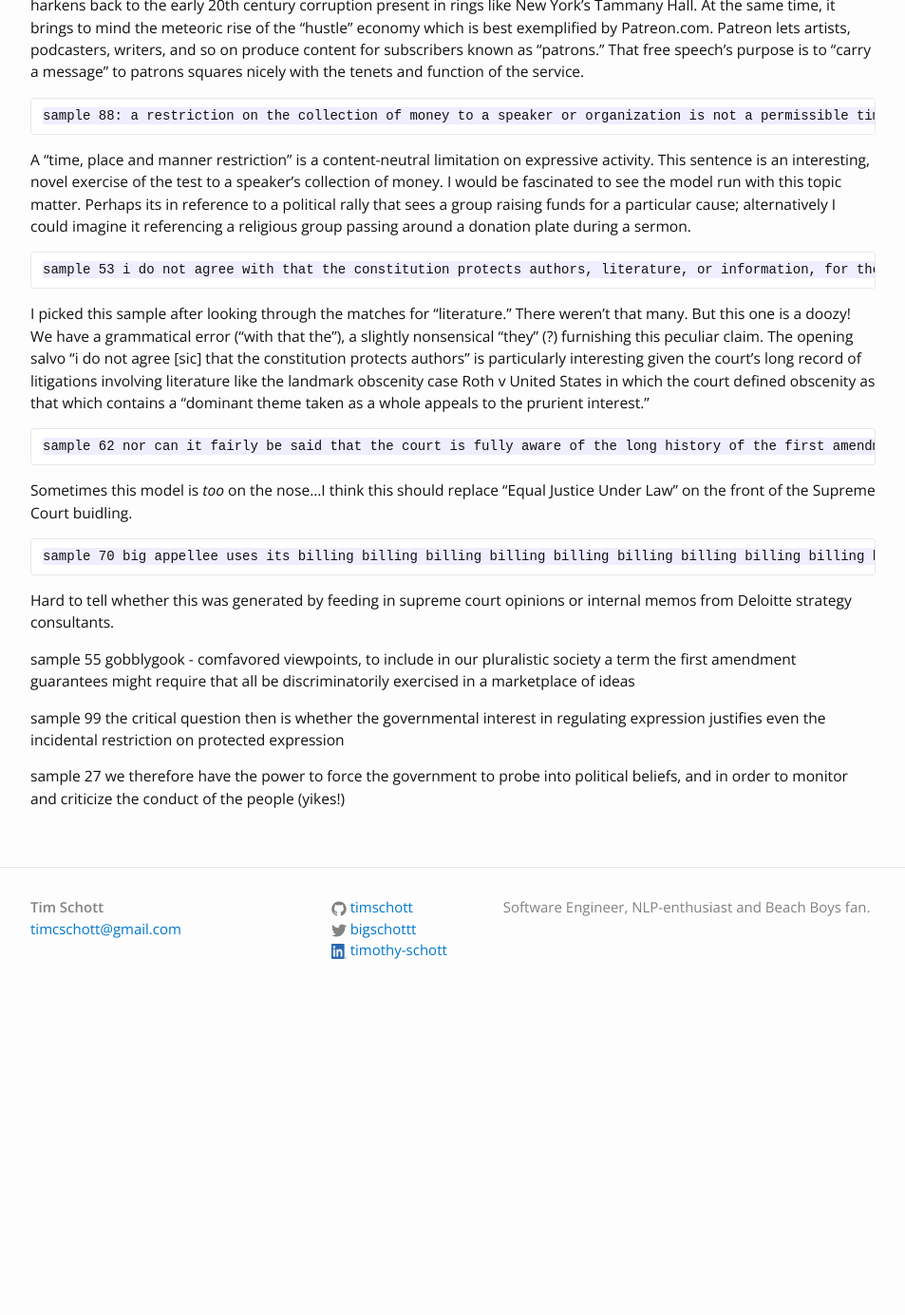
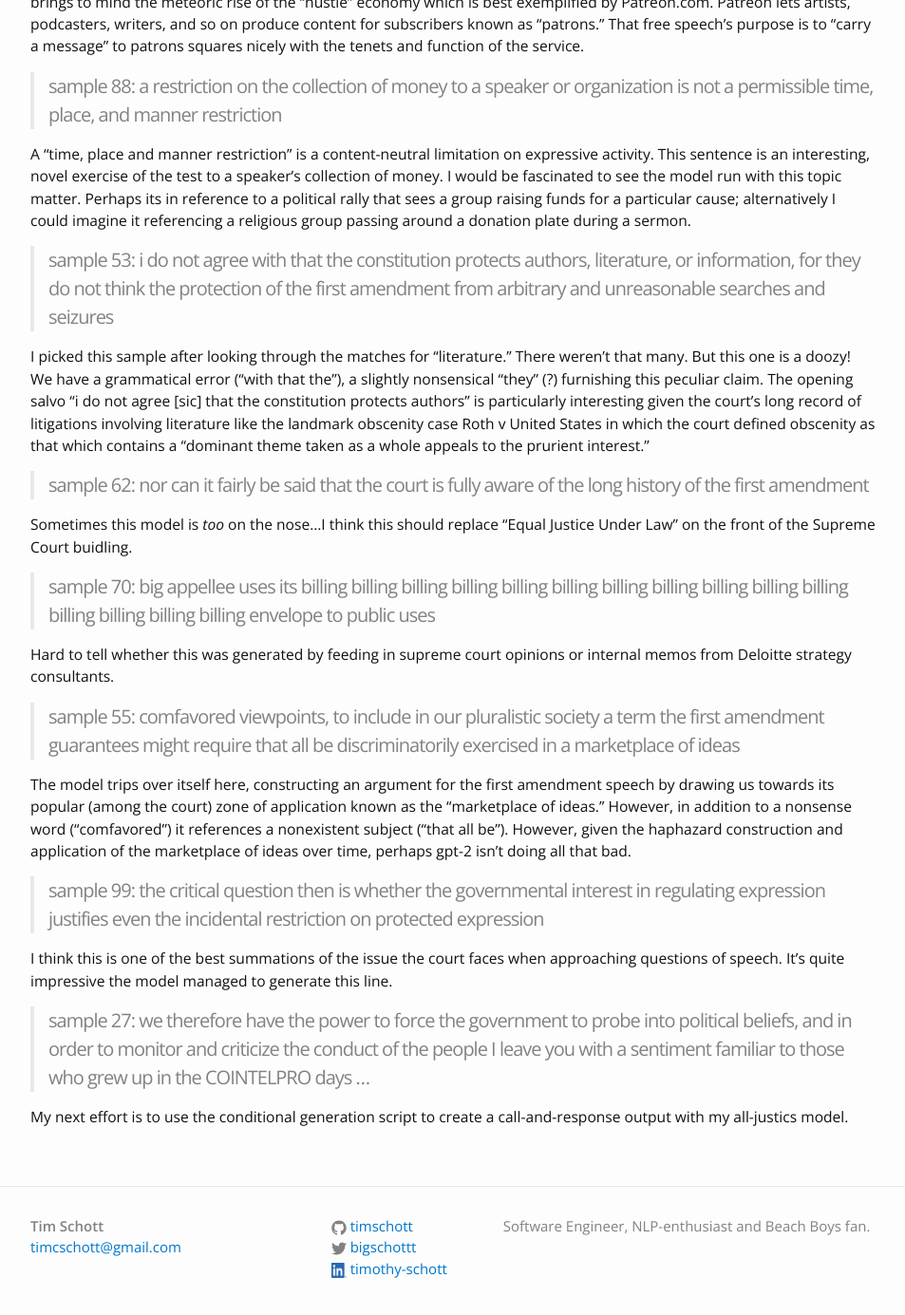
Before and after one commit to timschott/timschott.github.io, a Jekyll site: the page built from projects/sbotus.md, in a window 1280 px wide and 1400 px high, scrolled down 7639 px. Shown: the top 1385 px of the window at 95% size, without its empty margins (163-1116 px from the left). Built offline with Jekyll 4.4.1, drawn with Linux system fonts in a browser that asks for light colours; before the commit the page ends 8711 px from its top, so only the background shows below that; some of the changed text lies outside the part shown.

Commit message:
finish that prt

````diff
--- a/projects/sbotus.md
+++ b/projects/sbotus.md
@@ -235,52 +235,56 @@ Now it came time to relitigate the sample generation code. Here's the command I
 --seed 2 --model_name all_justices_1 --top_p 0.9 > ../data/one_hundred_samples.txt
 ```
 
-Here are some of the pretty cool ones generated by the model. I include the sample banc they reside in if you want to look at them in the contxt of their group later on.
+Here are some of the interesting ones generated by the model. I include the sample banc they reside in if you want to look at them in the context of their group later on.
 
-```
-sample 44: money does not represent a generic popular constituency
-```
+>sample 44: money does not represent a generic popular constituency
 
 This sample is somewhat challenging to make sense of. Observers of the court ought to be aware that their stances on money as speech are downright depressing. This sample presents a sort of odd syntactic construction. A "constituency" represents a group of people that share a common representative in a democracy; its the "generic popular" part, especially in relation to money that's throwing me. More and more, the court leans towards a view that money can be construted to stand in for speech. For example, limiting the amount of money an individual can donate in a political campaign via political action committees is an unconstitutional limitation of their first amendment right. I suppose the model is tripping over itself here, rightly picking up on the dominant strain of "money" within the decisions but failing to parse out that, fundamentally, it *is* in fact a different type of phenomenon than speech.
 
-```
-sample 27: this free speech is the gravest sense of our free society
-```
+>sample 27: this free speech is the gravest sense of our free society
 
 This sample stands out because of the use of "gravest." I think it nicely implicates how important free speech is to a free and functioning society as indicated in the close of the sampe.
 
-```
-sample 89: the purpose of freedom of speech and press is to carry a message to its patrons
-```
+>sample 89: the purpose of freedom of speech and press is to carry a message to its
+>patrons
 
 This sample strikes me as both wonderfully modern and antiquated. The idea of receivers of a message as "patrons" harkens back to the early 20th century corruption present in rings like New York's Tammany Hall. At the same time, it brings to mind the meteoric rise of the "hustle" economy which is best exemplified by Patreon.com. Patreon lets artists, podcasters, writers, and so on produce content for subscribers known as "patrons." That free speech's purpose is to "carry a message" to patrons squares nicely with the tenets and function of the service.
 
-```
-sample 88: a restriction on the collection of money to a speaker or organization is not a permissible time, place, and manner restriction
-```
+>sample 88: a restriction on the collection of money to a speaker or organization is
+>not a permissible time, place, and manner restriction
 
 A "time, place and manner restriction" is a content-neutral limitation on expressive activity. This sentence is an interesting, novel exercise of the test to a speaker's collection of money. I would be fascinated to see the model run with this topic matter. Perhaps its in reference to a political rally that sees a group raising funds for a particular cause; alternatively I could imagine it referencing a religious group passing around a donation plate during a sermon.
 
-```
-sample 53 i do not agree with that the constitution protects authors, literature, or information, for they do not think the protection of the first amendment from arbitrary and unreasonable searches and seizures
-```
+>sample 53: i do not agree with that the constitution protects authors, literature, or
+>information, for they do not think the protection of the first amendment from
+>arbitrary and unreasonable searches and seizures
 
 I picked this sample after looking through the matches for "literature." There weren't that many. But this one is a doozy! We have a grammatical error ("with that the"), a slightly nonsensical "they" (?) furnishing this peculiar claim. The opening salvo "i do not agree [sic] that the constitution protects authors" is particularly interesting given the court's long record of litigations involving literature like the landmark obscenity case Roth v United States in which the court defined obscenity as that which contains a "dominant theme taken as a whole appeals to the prurient interest."
 
-```
-sample 62 nor can it fairly be said that the court is fully aware of the long history of the first amendment
-```
+>sample 62: nor can it fairly be said that the court is fully aware of the long
+>history of the first amendment
 
 Sometimes this model is *too* on the nose...I think this should replace "Equal Justice Under Law" on the front of the Supreme Court buidling.
 
-```
-sample 70 big appellee uses its billing billing billing billing billing billing billing billing billing billing billing billing billing billing billing envelope to public uses
-```
+>sample 70: big appellee uses its billing billing billing billing billing billing
+>billing billing billing billing billing billing billing billing billing envelope to
+>public uses
 
 Hard to tell whether this was generated by feeding in supreme court opinions or internal memos from Deloitte strategy consultants.
 
-sample 55 gobblygook - comfavored viewpoints, to include in our pluralistic society a term the first amendment guarantees might require that all be discriminatorily exercised in a marketplace of ideas
+>sample 55: comfavored viewpoints, to include in our pluralistic society a term the
+>first amendment guarantees might require that all be discriminatorily exercised in a
+>marketplace of ideas
 
-sample 99 the critical question then is whether the governmental interest in regulating expression justifies even the incidental restriction on protected expression
+The model trips over itself here, constructing an argument for the first amendment speech by drawing us towards its popular (among the court) zone of application known as the "marketplace of ideas." However, in addition to a nonsense word ("comfavored") it references a nonexistent subject ("that all be"). However, given the haphazard construction and application of the marketplace of ideas over time, perhaps gpt-2 isn't doing all that bad.
 
-sample 27 we therefore have the power to force the government to probe into political beliefs, and in order to monitor and criticize the conduct of the people (yikes!)
+>sample 99: the critical question then is whether the governmental interest in
+>regulating expression justifies even the incidental restriction on protected expression
+
+I think this is one of the best summations of the issue the court faces when approaching questions of speech. It's quite impressive the model managed to generate this line.
+
+>sample 27: we therefore have the power to force the government to probe into
+>political beliefs, and in order to monitor and criticize the conduct of the people
+I leave you with a sentiment familiar to those who grew up in the COINTELPRO days ...
+
+My next effort is to use the conditional generation script to create a call-and-response output with my all-justics model.
````
